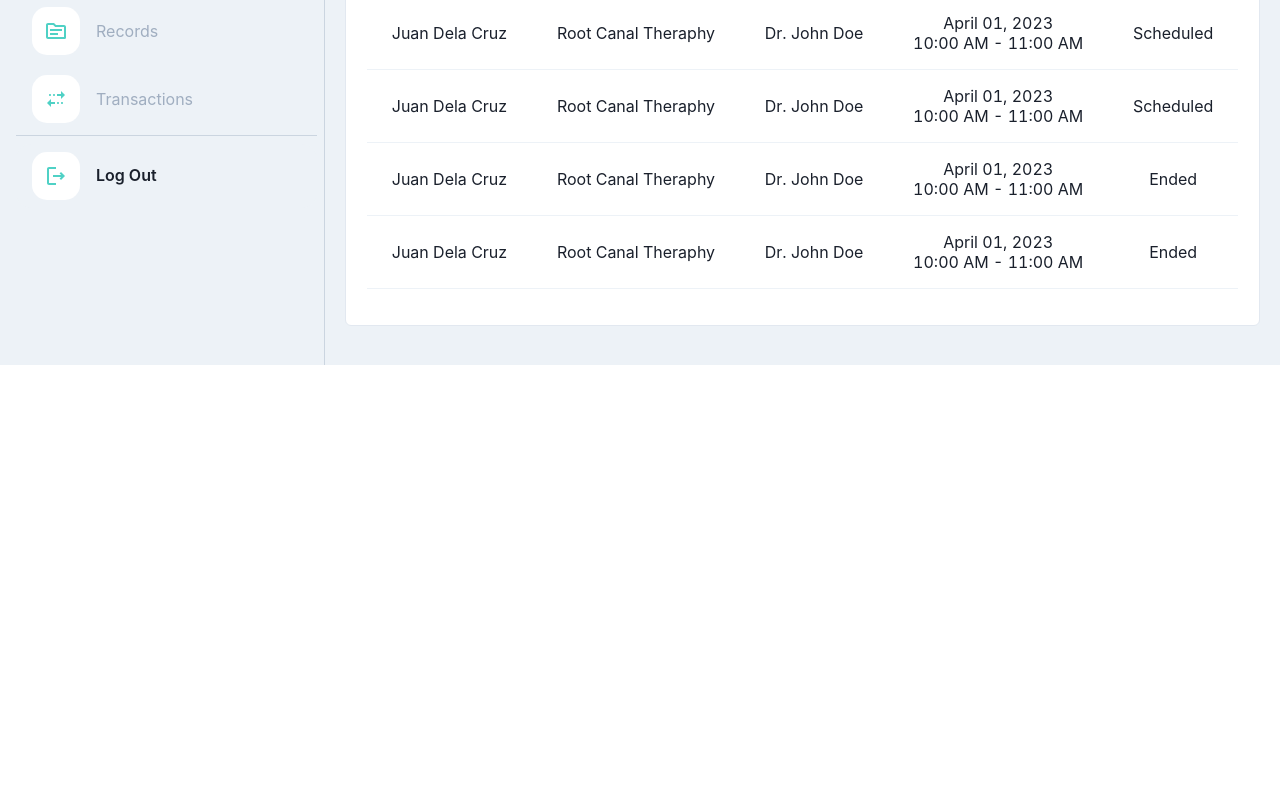
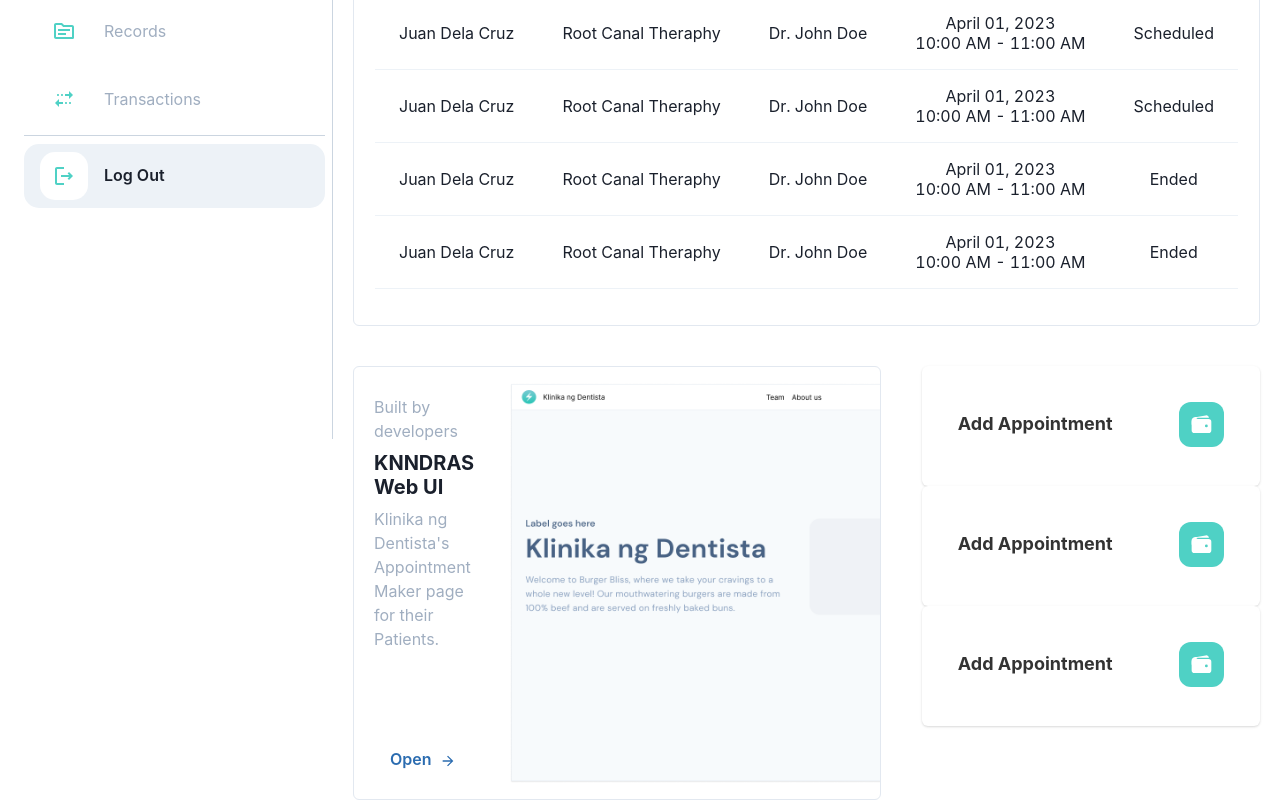
Before and after one commit to sepiisagun/knddras-employees, a Next.js app: page /dashboard in a window 1280 px wide. Shown: the part 424-1224 px from the top of the page. Before the commit the page ends 800 px from the top, so only its background shows below. Built offline with nearby package versions, Linux system fonts and the light colour scheme.

Commit message:
feat: created Dashboard Redirect Banner component

```diff
--- a/src/components/SideBar/SideBarNavigation.js
+++ b/src/components/SideBar/SideBarNavigation.js
@@ -14,14 +14,16 @@ const SideBarNavigation = () => {
 				borderRightColor="gray.300"
 				borderRightWidth="1px"
 				display={{ sm: "none", xl: "block" }}
+				h="100vh"
 				pr="2"
 				py="2"
 			>
 				<Box
 					bg={sidebarBg}
 					borderRadius={sidebarRadius}
+					h="100vh"
 					m={sidebarMargins}
-					minH="calc(100vh - 90px)"
+					maxH="100%"
 					minW="300px"
 					ms={{
 						sm: "16px",
--- a/src/constants/spiels.js
+++ b/src/constants/spiels.js
@@ -39,6 +39,12 @@ const spiels = {
 			title: "Status",
 		},
 	],
+
+	// Banner
+	REDIRECT_SUBHEADER: "Built by developers",
+	REDIRECT_BANNER: "KNNDRAS Web UI",
+	REDIRECT_BANNER_DESC:
+		"Klinika ng Dentista's Appointment Maker page for their Patients.",
 };
 
 export default spiels;
--- a/src/layout/ProfileLayout.js
+++ b/src/layout/ProfileLayout.js
@@ -1,15 +1,17 @@
-import { Box, Center, Flex } from "@chakra-ui/react";
+import { Grid, GridItem } from "@chakra-ui/react";
 import SideBarNavigation from "../components/SideBar/SideBarNavigation";
 
 const ProfileLayout = ({ children }) => {
 	return (
-		<Flex bgColor="gray.100" minH="calc(100vh - 85px)">
-			<Center>
+		<Grid templateAreas={`"nav main"`}>
+			<GridItem area="nav" pl="2">
 				<SideBarNavigation />
-			</Center>
+			</GridItem>
 
-			<Box flex="1">{children}</Box>
-		</Flex>
+			<GridItem area="main" flex="1">
+				{children}
+			</GridItem>
+		</Grid>
 	);
 };
 
--- /dev/null
+++ b/src/modules/dashboard/components/RedirectBanner.js
@@ -0,0 +1,53 @@
+import {
+	Button,
+	Card,
+	CardBody,
+	CardFooter,
+	Heading,
+	Image,
+	Stack,
+	Text,
+} from "@chakra-ui/react";
+import { ArrowForwardIcon } from "@chakra-ui/icons";
+import spiels from "../../../constants/spiels";
+
+const RedirectBanner = () => {
+	return (
+		<Card
+			direction={{ base: "column", sm: "row" }}
+			overflow="hidden"
+			variant="outline"
+		>
+			<Stack>
+				<CardBody>
+					<Text color="#A0AEC0" py="2">
+						{spiels.REDIRECT_SUBHEADER}
+					</Text>
+					<Heading size="md">{spiels.REDIRECT_BANNER}</Heading>
+					<Text color="#A0AEC0" py="2">
+						{spiels.REDIRECT_BANNER_DESC}
+					</Text>
+				</CardBody>
+
+				<CardFooter>
+					<Button
+						colorScheme="blue"
+						rightIcon={<ArrowForwardIcon mt={1} />}
+						variant="ghost"
+					>
+						Open
+					</Button>
+				</CardFooter>
+			</Stack>
+			<Image
+				alt="Redirect Banner"
+				maxW={{ base: "100%", sm: "600px" }}
+				objectFit="cover"
+				p={4}
+				src="RedirectBanner.png"
+			/>
+		</Card>
+	);
+};
+
+export default RedirectBanner;
--- a/src/modules/dashboard/screens/DashboardScreen.js
+++ b/src/modules/dashboard/screens/DashboardScreen.js
@@ -1,10 +1,11 @@
 import React from "react";
-import { Box, Grid } from "@chakra-ui/react";
+import { Box, Grid, GridItem } from "@chakra-ui/react";
 import ProfileLayout from "../../../layout/ProfileLayout";
 import AddAppointment from "../../../components/Counter/AddAppointment";
 import CheckRequests from "../../../components/Counter/CheckRequests";
 import AddRecord from "../../../components/Counter/AddRecord";
 import AppointmentsTable from "../components/AppointmentsTable";
+import RedirectBanner from "../components/RedirectBanner";
 
 const DashboardScreen = () => {
 	return (
@@ -26,6 +27,21 @@ const DashboardScreen = () => {
 			<Box maxW="auto" p={{ base: 4, md: 5 }}>
 				<AppointmentsTable />
 			</Box>
+			<Grid gap="1px" templateColumns="repeat(5, 1fr)">
+				<GridItem colSpan={3} h="10" p={{ base: 4, md: 5 }}>
+					<RedirectBanner />
+				</GridItem>
+				<GridItem
+					colEnd={6}
+					colStart={4}
+					gap="1px"
+					p={{ base: 4, md: 5 }}
+				>
+					<AddAppointment />
+					<AddAppointment />
+					<AddAppointment />
+				</GridItem>
+			</Grid>
 		</ProfileLayout>
 	);
 };
```
Also changed, not shown: public/RedirectBanner.png (added).
